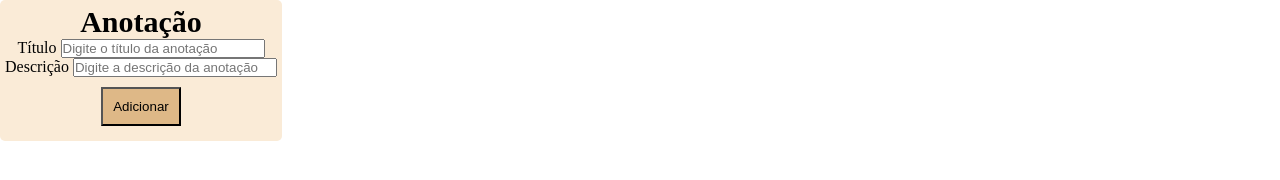
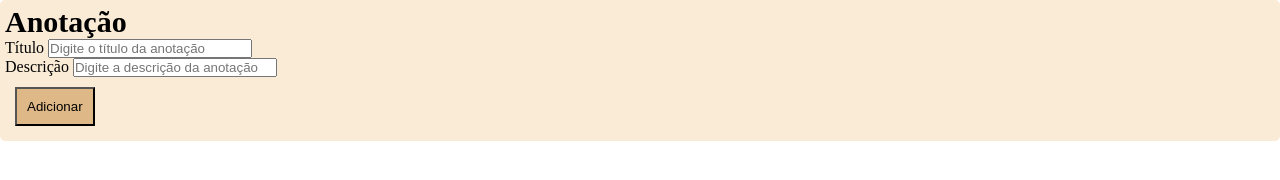
Before and after one commit to Tiaozin/Sistema-de-anotacoes, a plain HTML site: page index.html in a window 1280 px wide. Drawn offline with Linux system fonts and the light colour scheme.

Commit message:
continuando...

```diff
--- a/index.html
+++ b/index.html
@@ -8,27 +8,28 @@
 </head>
 
 <style>
-    *{
+    * {
         margin: 0;
         padding: 0;
     }
-    .addAnotacao{
+
+    .addAnotacao {
         padding: 5px;
-        width: max-content;
         background-color: antiquewhite;
-        text-align: center;
         /* border: 2px solid black; */
         border-radius: 5px;
 
     }
-    .addAnotacao input{
+
+    .addAnotacao input {
         width: 200px;
     }
-    .addAnotacao h1{
-        text-align: center;
+
+    .addAnotacao h1 {
         font-size: 30px;
     }
-    .addAnotacao button{
+
+    .addAnotacao button {
         margin: 10px;
         padding: 10px;
         background-color: burlywood;
@@ -39,12 +40,13 @@
     <main>
         <div class="addAnotacao">
             <h1>Anotação</h1>
-            <label for="tituloAnotacao">Título</label>
-            <input id="tituloAnotacao" placeholder="Digite o título da anotação">
-            <br>
-            <label for="descricaoAnotacao">Descrição</label>
-            <input id="descricaoAnotacao" placeholder="Digite a descrição da anotação">
-            <br>
+            <div class="titulo"><label for="tituloAnotacao">Título</label>
+                <input id="tituloAnotacao" placeholder="Digite o título da anotação">
+            </div>
+            <div class="descricao"><label for="descricaoAnotacao">Descrição</label>
+                <input id="descricaoAnotacao" placeholder="Digite a descrição da anotação">
+            </div>
+
             <button onclick="adicionar()">Adicionar</button>
         </div>
         <ul id="lista"></ul>
```
